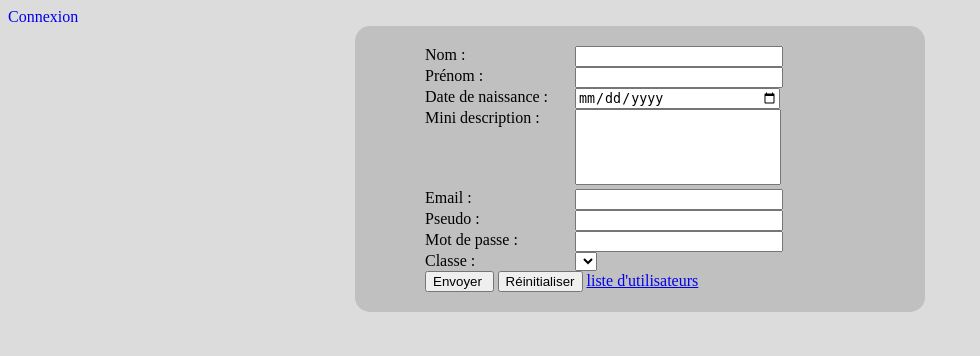
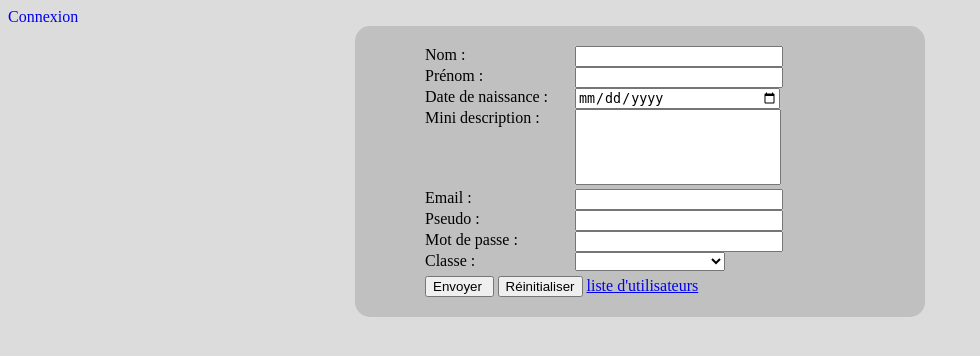
Before and after one commit to Sachaleroy/m151admin_sl, a PHP site: page / in a window 1280 px wide. Shown: the top 356 px of the page, without its empty margins (0-980 px from the left). Run offline with PHP 8.4, Linux system fonts and the light colour scheme; data that the repository does not hold is empty.

Commit message:
Style pour les label du formulaire du choix des sports

```diff
--- a/css/style.css
+++ b/css/style.css
@@ -29,6 +29,19 @@ body
     float: left;
 }
 
+.labelSelectSize
+{
+    display: block;
+    width: 100px;
+    float: left;
+}
+
+select
+{
+    width: 150px;
+    margin-bottom: 5px;
+}
+
 fieldset
 {
     width: 200px;
```
